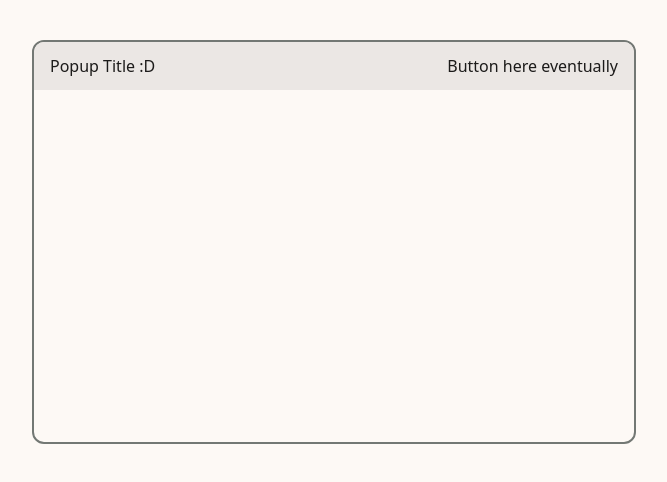
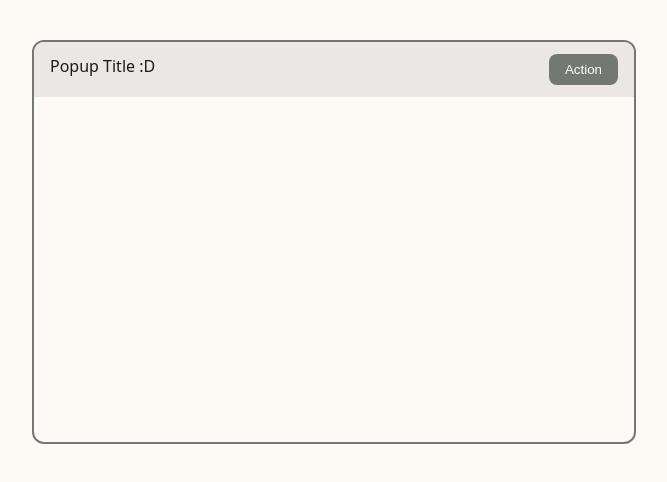
Before and after one commit to OfficeCoffee/mouseion-ui, an Angular app: page / in a window 1280 px wide. Shown: the top 482 px of the page, without its empty margins (306-973 px from the left). Built offline with nearby package versions, Linux system fonts and the light colour scheme.

Commit message:
added an actual button to the header

```diff
--- a/src/app/popup/popup.html
+++ b/src/app/popup/popup.html
@@ -1,9 +1,7 @@
 <div class="card">
     <div class="popup-header">
         <span class="title">Popup Title :D</span>
-        <div class="mock-Button">
-            <span class="title">Button here eventually</span>
-        </div>
+        <button class="action-btn">Action</button>
     </div>
 
 </div>
--- a/src/app/popup/popup.scss
+++ b/src/app/popup/popup.scss
@@ -17,6 +17,15 @@
     background: var(--mat-sys-surface-container-high);
 }
 
+.action-btn {
+    padding: 8px 16px;
+    border: none;
+    border-radius: 8px;
+    background: var(--mat-sys-outline);
+    color: var(--mat-sys-on-primary);
+    cursor: pointer;
+}
+
 .mock-Buton {
     display: flex;
     flex-direction: row;
```
